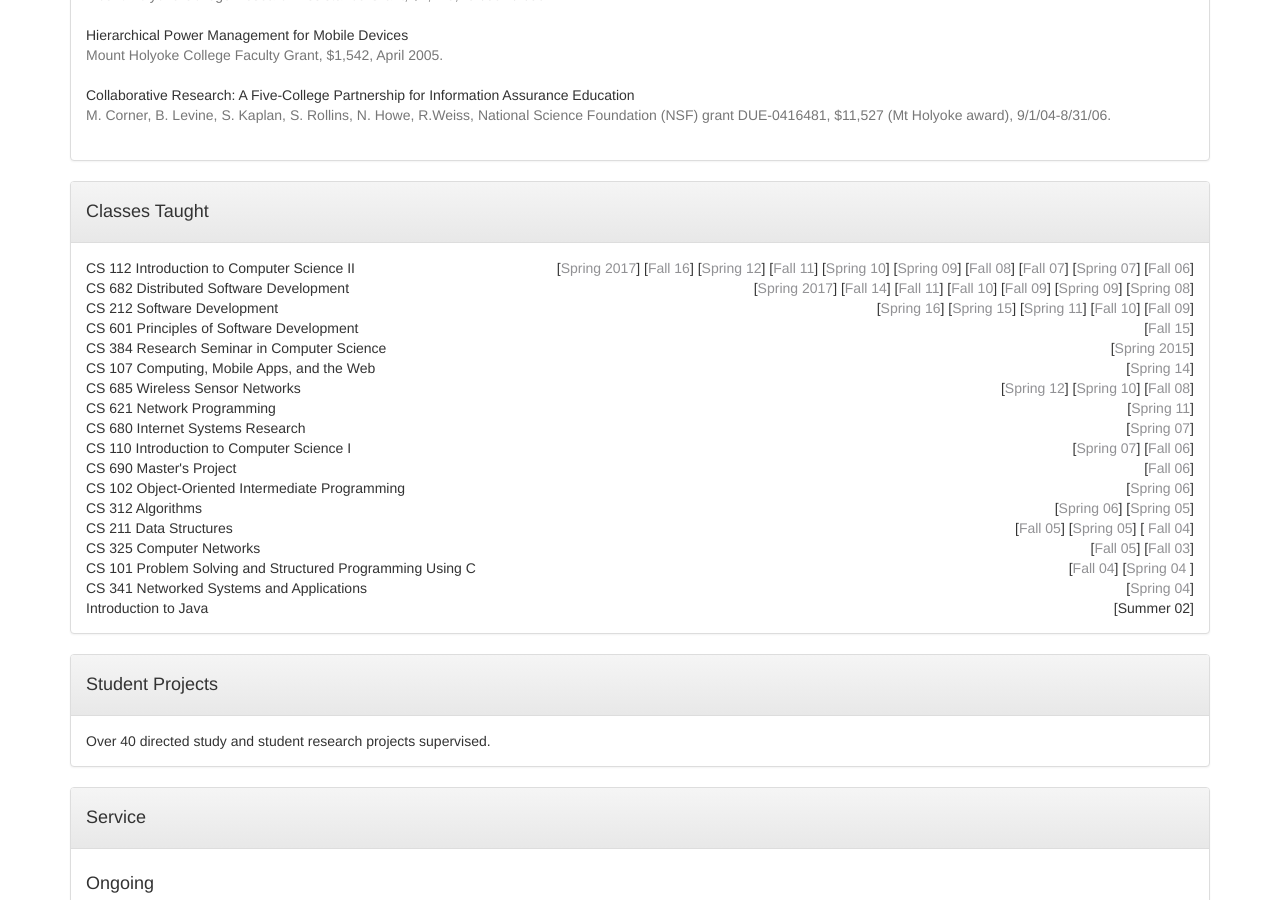
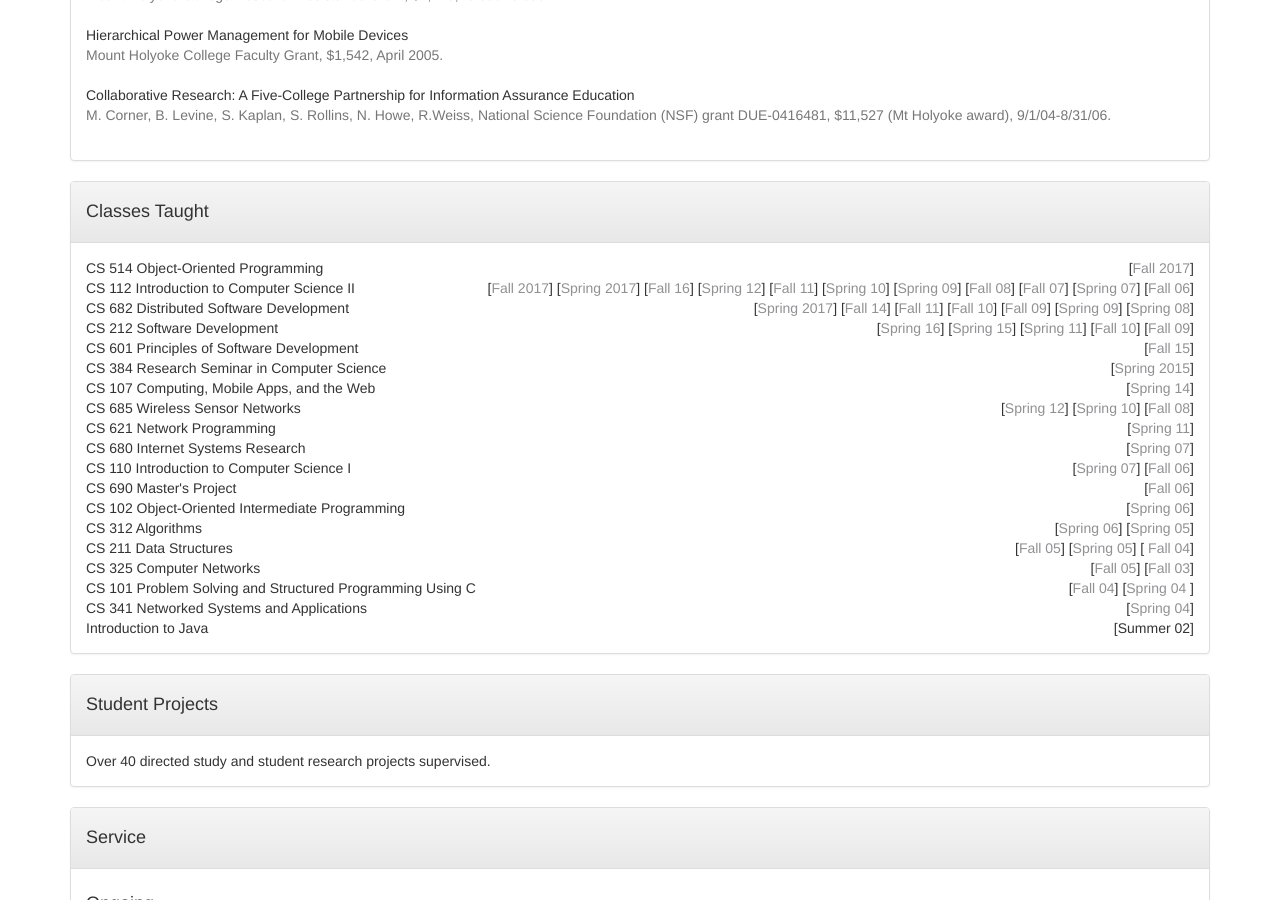
Before and after one commit to srollins/srollins.github.io, a Jekyll site: the page built from vita.html, in a window 1280 px wide and 900 px high, scrolled down 5093 px. Built offline with Jekyll 4.4.1, drawn with Linux system fonts in a browser that asks for light colours.

Commit message:
adding fall 2017 classes

```diff
--- a/vita.html
+++ b/vita.html
@@ -404,7 +404,11 @@ title: CV
 	<div class="panel-heading"><h4><a name="classes"></a>Classes Taught</h4></div>
 	<div class="panel-body">
 
+		CS 514 Object-Oriented Programming <span style="float:right;">
+		[<a href="https://cs514-f17.github.io">Fall 2017</a>]</span><br/>
+
 		CS 112 Introduction to Computer Science II <span style="float:right;">
+		[<a href="https://cs112-f17.github.io">Fall 2017</a>]
 		[<a href="https://cs112-s17.github.io">Spring 2017</a>]
 		[<a href="https://cs112-f16.github.io">Fall 16</a>]
 		[<a href="http://sites.google.com/site/usfcs112s12">Spring 12</a>]
```
